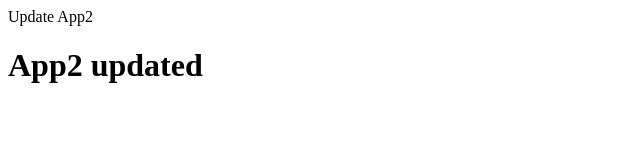
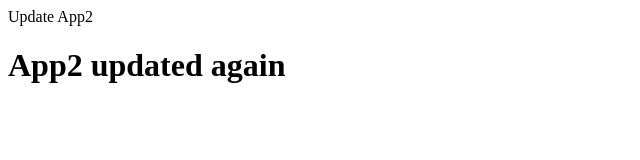
Before and after one commit to dmitriykirpa/nx-semantic-release-demo, a React (Vite) app in the folder apps/app2/: page / in a window 1280 px wide. Shown: the top 160 px of the page, without its empty margins (0-640 px from the left). Built offline with nearby package versions, Linux system fonts and the light colour scheme.

Commit message:
fix: update app.tsx (#3)

```diff
--- a/apps/app2/src/app/app.tsx
+++ b/apps/app2/src/app/app.tsx
@@ -1,5 +1,5 @@
 export function App() {
-  return <h1>App2 updated</h1>;
+  return <h1>App2 updated again</h1>;
 }
 
 export default App;
```
